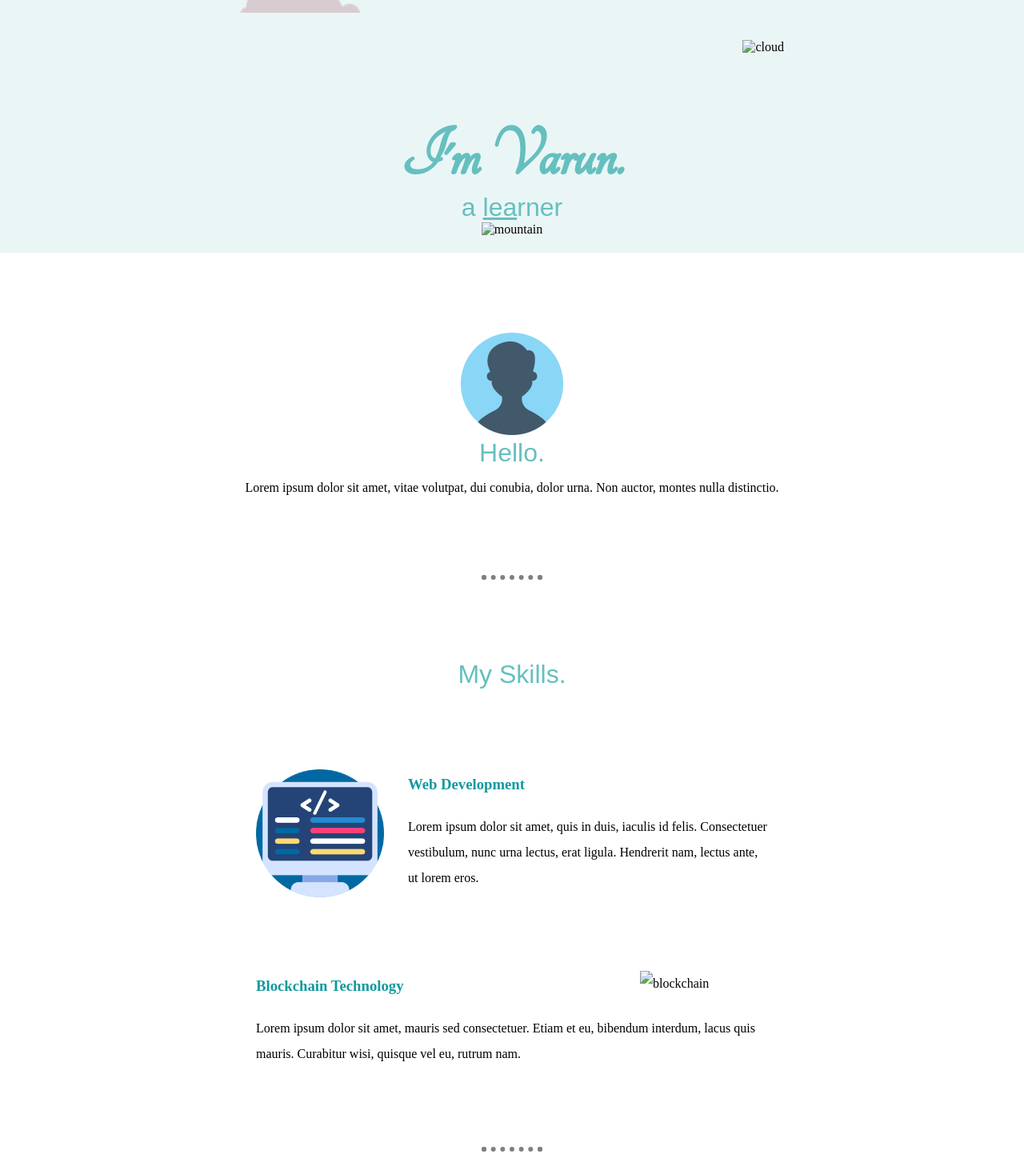
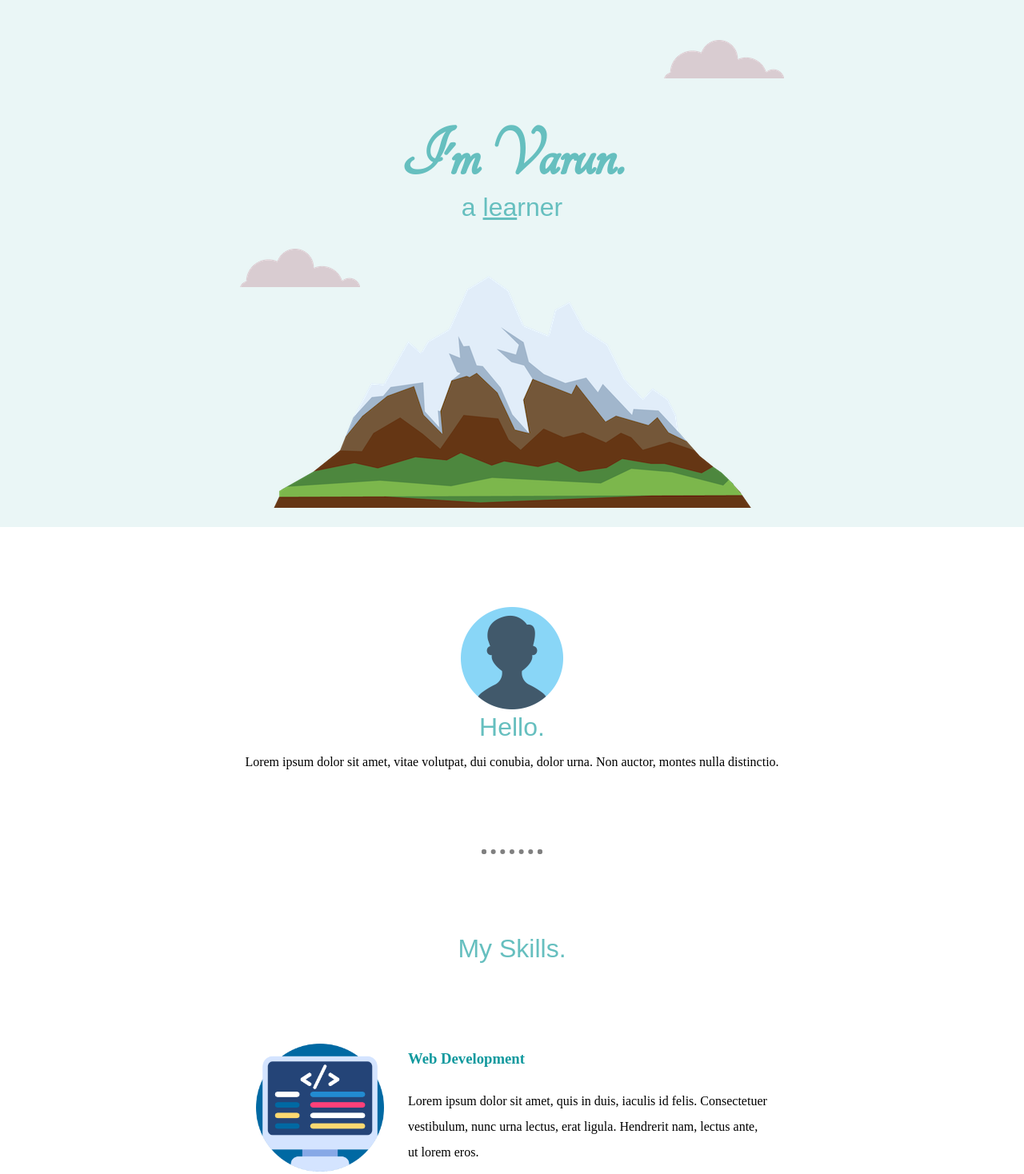
Before and after one commit to Varunsahu007/NewRepo, a plain HTML site: page index.html in a window 1280 px wide. Shown: the top 1468 px of the page at 80% size. Drawn offline with Linux system fonts and the light colour scheme; the site is published under a folder, as on GitHub Pages, so addresses that start at the root find nothing; a web font is replaced by a local one.

Commit message:
Update index.html

```diff
--- a/index.html
+++ b/index.html
@@ -15,11 +15,11 @@
 
 
     <div class="top-container">
-        <img class="top-cloud" src="/images/cloud.png" alt="cloud">
+        <img class="top-cloud" src="images/cloud.png" alt="cloud">
         <h1>I'm Varun.</h1>
         <h2>a <span id="lea">lea</span>rner</h4>
         <img class="bottom-cloud" src="images/cloud.png" alt="cloud">
-        <img src="/images/mountain.png" alt="mountain">
+        <img src="images/mountain.png" alt="mountain">
     </div>
 
 
@@ -43,7 +43,7 @@
           </div>
 
           <div class="skill-row">
-            <img class="block" src="/images/blockchain.png" alt="blockchain">
+            <img class="block" src="images/blockchain.png" alt="blockchain">
             <h3>Blockchain Technology</h3>
             <p class="blockPara">Lorem ipsum dolor sit amet, mauris sed consectetuer. Etiam et eu, bibendum interdum, lacus quis mauris. Curabitur wisi, quisque vel eu, rutrum nam.</p>
           </div>
```
